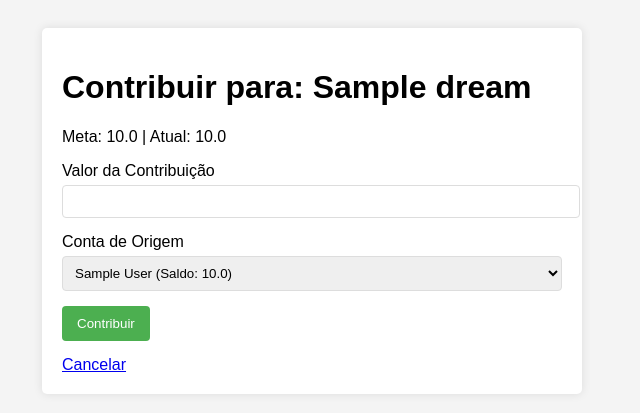
After one commit to Otanar1/Minhas_economias, a Flask app: page /dreams/contribute/1 in a window 1280 px wide. The commit adds this page. Shown: the top 413 px of the page, without its empty margins (328-968 px from the left). Run offline with Flask 3, Linux system fonts and the light colour scheme; a user stored in the database is signed in; tables that the repository leaves empty hold one stand-in row (values such as "Sample post").

Commit message:
feat: Implementa funcionalidade de contribuição para sonhos
Adiciona a funcionalidade que permite aos usuários contribuir com valores monetários para seus sonhos cadastrados.

- Cria a rota e a interface para a página de contribuição.
- Implementa a lógica de backend para processar a contribuição, criando uma nova transação de saída e atualizando o saldo da conta e o valor atual do sonho.
- Adiciona testes de unidade para a funcionalidade de contribuição, cobrindo casos de sucesso, falha por saldo insuficiente e acesso não autenticado.
- Centraliza a importação dos modelos de banco de dados para `src/main.py` para corrigir um bug de sessão do SQLAlchemy que impedia a atualização dos dados.
- Corrige `DeprecationWarning`s relacionados a `datetime.utcnow()` em todo o código.

```diff
--- a/src/main.py
+++ b/src/main.py
@@ -52,8 +52,8 @@ class User(db.Model):
     name = db.Column(db.String(100), nullable=False)
     email = db.Column(db.String(100), unique=True, nullable=False)
     password = db.Column(db.String(200), nullable=False)
-    created_at = db.Column(db.DateTime, default=datetime.datetime.utcnow)
-    updated_at = db.Column(db.DateTime, default=datetime.datetime.utcnow)
+    created_at = db.Column(db.DateTime, default=lambda: datetime.datetime.now(datetime.timezone.utc))
+    updated_at = db.Column(db.DateTime, default=lambda: datetime.datetime.now(datetime.timezone.utc))
     preferences = db.Column(db.JSON, default={})
 
     accounts = db.relationship('Account', backref='user', lazy=True, cascade="all, delete-orphan")
@@ -70,7 +70,7 @@ class Account(db.Model):
     name = db.Column(db.String(100), nullable=False)
     type = db.Column(db.String(50), nullable=False)  # carteira, conta_corrente, poupanca, cartao_credito
     balance = db.Column(db.Float, default=0.0)
-    created_at = db.Column(db.DateTime, default=datetime.datetime.utcnow)
+    created_at = db.Column(db.DateTime, default=lambda: datetime.datetime.now(datetime.timezone.utc))
     active = db.Column(db.Boolean, default=True)
 
     transactions = db.relationship('Transaction', backref='account', lazy=True, cascade="all, delete-orphan")
@@ -97,7 +97,7 @@ class Transaction(db.Model):
     amount = db.Column(db.Float, nullable=False)
     type = db.Column(db.String(50), nullable=False)  # entrada, saída
     date = db.Column(db.Date, nullable=False)
-    created_at = db.Column(db.DateTime, default=datetime.datetime.utcnow)
+    created_at = db.Column(db.DateTime, default=lambda: datetime.datetime.now(datetime.timezone.utc))
 
     def to_dict(self):
         return {
@@ -121,7 +121,7 @@ class Dream(db.Model):
     target_amount = db.Column(db.Float, nullable=False)
     current_amount = db.Column(db.Float, default=0.0)
     target_date = db.Column(db.Date, nullable=True)
-    created_at = db.Column(db.DateTime, default=datetime.datetime.utcnow)
+    created_at = db.Column(db.DateTime, default=lambda: datetime.datetime.now(datetime.timezone.utc))
     status = db.Column(db.String(20), default='ativo')  # ativo, concluído, cancelado
 
 class Budget(db.Model):
@@ -134,7 +134,7 @@ class Budget(db.Model):
     amount = db.Column(db.Float, nullable=False)
     month = db.Column(db.Integer, nullable=False)
     year = db.Column(db.Integer, nullable=False)
-    created_at = db.Column(db.DateTime, default=datetime.datetime.utcnow)
+    created_at = db.Column(db.DateTime, default=lambda: datetime.datetime.now(datetime.timezone.utc))
 
 # Definição das rotas de autenticação (mantidas como antes)
 auth_bp = Blueprint('auth', __name__)
@@ -192,8 +192,8 @@ def register():
                 name=name,
                 email=email,
                 password=generate_password_hash(password),
-                created_at=datetime.datetime.utcnow(),
-                updated_at=datetime.datetime.utcnow()
+                created_at=datetime.datetime.now(datetime.timezone.utc),
+                updated_at=datetime.datetime.now(datetime.timezone.utc)
             )
 
             db.session.add(new_user)
@@ -353,7 +353,7 @@ def setup_database():
                     name='Usuário de Teste',
                     email='renatolelias@gmail.com',
                     password=generate_password_hash('teste123'),
-                    created_at=datetime.datetime.utcnow()
+                created_at=datetime.datetime.now(datetime.timezone.utc)
                 )
                 db.session.add(test_user)
                 db.session.commit()
--- a/src/routes/dreams.py
+++ b/src/routes/dreams.py
@@ -1,6 +1,5 @@
 from flask import Blueprint, render_template, request, redirect, url_for, flash, session
-from src.main import db
-from src.main import Dream
+from src.main import db, Transaction, Dream, Account
 import datetime
 
 dreams_bp = Blueprint('dreams', __name__, template_folder='../templates')
@@ -103,3 +102,57 @@ def delete_dream(dream_id):
         db.session.rollback()
 
     return redirect(url_for('dreams.list_dreams'))
+
+@dreams_bp.route('/contribute/<int:dream_id>', methods=['GET', 'POST'])
+def contribute_to_dream(dream_id):
+    if 'user_id' not in session:
+        return redirect(url_for('auth.login'))
+
+    user_id = session['user_id']
+    dream = db.session.get(Dream, dream_id)
+
+    if not dream or dream.user_id != user_id:
+        flash('Sonho não encontrado.', 'error')
+        return redirect(url_for('dreams.list_dreams'))
+
+    if request.method == 'POST':
+        try:
+            amount = float(request.form.get('amount'))
+            account_id = int(request.form.get('account_id'))
+
+            account = db.session.get(Account, account_id)
+
+            if not account or account.user_id != user_id:
+                flash('Conta não encontrada.', 'error')
+                return redirect(url_for('dreams.contribute_to_dream', dream_id=dream_id))
+
+            if account.balance < amount:
+                flash('Saldo insuficiente na conta selecionada.', 'error')
+                return redirect(url_for('dreams.contribute_to_dream', dream_id=dream_id))
+
+            # Create a new transaction
+            new_transaction = Transaction(
+                user_id=user_id,
+                account_id=account_id,
+                description=f'Contribuição para o sonho: {dream.name}',
+                amount=amount,
+                date=datetime.datetime.now().date(),
+                type='out'
+            )
+            db.session.add(new_transaction)
+
+            # Update dream and account balances
+            dream.current_amount += amount
+            account.balance -= amount
+
+            db.session.commit()
+            flash('Contribuição realizada com sucesso!', 'success')
+            return redirect(url_for('dreams.list_dreams'))
+        except Exception as e:
+            flash(f'Ocorreu um erro ao realizar a contribuição: {e}', 'error')
+            db.session.rollback()
+            return redirect(url_for('dreams.contribute_to_dream', dream_id=dream_id))
+
+
+    accounts = db.session.execute(db.select(Account).filter_by(user_id=user_id, active=True)).scalars().all()
+    return render_template('dreams/contribute_to_dream.html', dream=dream, accounts=accounts)
--- /dev/null
+++ b/src/templates/dreams/contribute_to_dream.html
@@ -0,0 +1,34 @@
+<!DOCTYPE html>
+<html lang="pt-BR">
+<head>
+    <meta charset="UTF-8">
+    <meta name="viewport" content="width=device-width, initial-scale=1.0">
+    <title>Contribuir para {{ dream.name }}</title>
+    <link rel="stylesheet" href="{{ url_for('static', filename='css/style.css') }}">
+</head>
+<body>
+    <div class="container">
+        <h1>Contribuir para: {{ dream.name }}</h1>
+        <p>Meta: {{ dream.target_amount }} | Atual: {{ dream.current_amount }}</p>
+
+        <form method="POST" action="{{ url_for('dreams.contribute_to_dream', dream_id=dream.id) }}">
+            <div class="form-group">
+                <label for="amount">Valor da Contribuição</label>
+                <input type="number" name="amount" id="amount" step="0.01" min="0.01" required>
+            </div>
+            <div class="form-group">
+                <label for="account_id">Conta de Origem</label>
+                <select name="account_id" id="account_id" required>
+                    {% for account in accounts %}
+                        <option value="{{ account.id }}">{{ account.name }} (Saldo: {{ account.balance }})</option>
+                    {% endfor %}
+                </select>
+            </div>
+            <div class="form-group">
+                <button type="submit">Contribuir</button>
+            </div>
+        </form>
+        <a href="{{ url_for('dreams.list_dreams') }}">Cancelar</a>
+    </div>
+</body>
+</html>
--- a/src/templates/dreams/list_dreams.html
+++ b/src/templates/dreams/list_dreams.html
@@ -32,6 +32,7 @@
                         <progress value="{{ dream.current_amount }}" max="{{ dream.target_amount }}"></progress>
                     </td>
                     <td>
+                        <a href="{{ url_for('dreams.contribute_to_dream', dream_id=dream.id) }}">Contribuir</a>
                         <a href="{{ url_for('dreams.edit_dream', dream_id=dream.id) }}">Editar</a>
                         <form action="{{ url_for('dreams.delete_dream', dream_id=dream.id) }}" method="POST" style="display:inline;">
                             <button type="submit" onclick="return confirm('Tem certeza que deseja excluir este sonho?');">Excluir</button>
```
Also changed, not shown: tests/test_dreams.py (+61 -1 lines).
